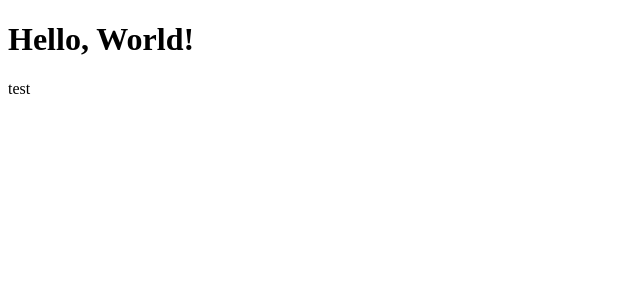
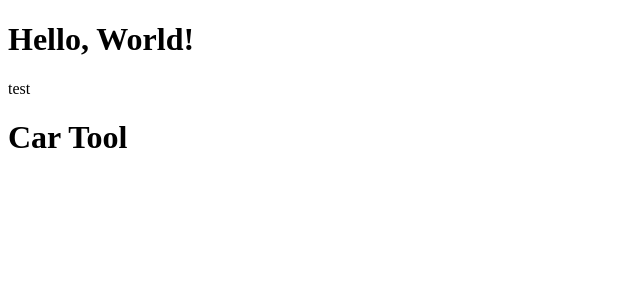
Before and after one commit to kelseyp1993/react-redux-typescript-course, a React (Create React App) app: page / in a window 1280 px wide. Shown: the top 300 px of the page, without its empty margins (0-640 px from the left). Built offline with nearby package versions, Linux system fonts and the light colour scheme.

Commit message:
Exercise 1

```diff
--- /dev/null
+++ b/src/components/CarTool.tsx
@@ -0,0 +1,12 @@
+import React from 'react';
+
+export function CarTool() {
+  // intrinsic element, with ReactDOM, the HTML tags are all intrinsic
+  // reference the intrensic element using a string-based tag name
+  // JSX - starts with lower case letter
+  return <>
+        <header>
+            <h1>Car Tool</h1>
+        </header>
+    </>;
+}
--- a/src/index.tsx
+++ b/src/index.tsx
@@ -4,6 +4,7 @@
 
 // named import
 import { HelloWorld as HelloWorld2} from './components/HelloWorld';
+import { CarTool } from './components/CarTool';
 
 ReactDOM.render(
   //-custom component, to reference the componenet we pass in the
@@ -11,6 +12,9 @@
   //-"HelloWorld" is not being invoked here, the reference to the "HelloWorld"
   // function is being passed in
   //- always start with an uppercase letter
-  <HelloWorld2 />,
+  <>
+    <HelloWorld2 />
+    <CarTool />
+  </>,
   document.querySelector('#root'),
 );
```
